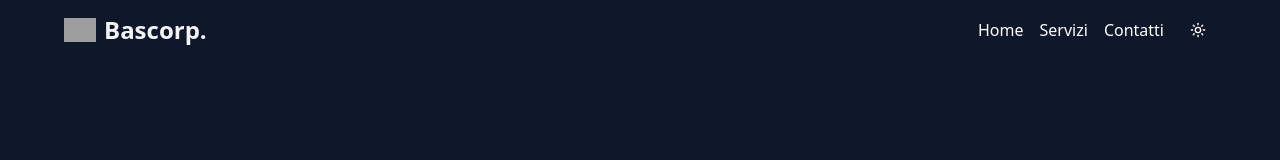
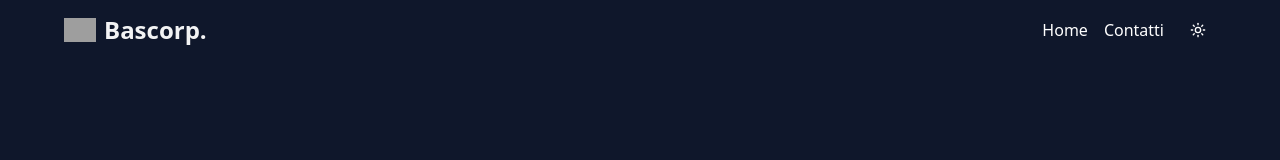
Before and after one commit to tydedev/bascorp, a Next.js app: page / in a window 1280 px wide. Shown: the top 160 px of the page. Built offline with nearby package versions, Linux system fonts and the light colour scheme; grey boxes are pictures that could not be loaded.

Commit message:
edited layout and navbar

```diff
--- a/app/layout.tsx
+++ b/app/layout.tsx
@@ -29,7 +29,7 @@ export default function RootLayout({
 }>) {
   return (
     <html lang="it" suppressHydrationWarning>
-      <meta name="theme-color" content="#ef4136" />
+      <meta name="theme-color" content="#0f172a" />
       <body className={`${inter.variable} antialiased min-h-dvh flex flex-col`}>
         <ThemeProvider
           attribute="class"
--- a/components/common/NavBar.tsx
+++ b/components/common/NavBar.tsx
@@ -11,7 +11,6 @@ import MobileMenu from "./MobileMenu";
 
 const navLinks = [
   { name: "Home", href: "/" },
-  { name: "Servizi", href: "/servizi" },
   { name: "Contatti", href: "/contatti" },
 ];
 
```
